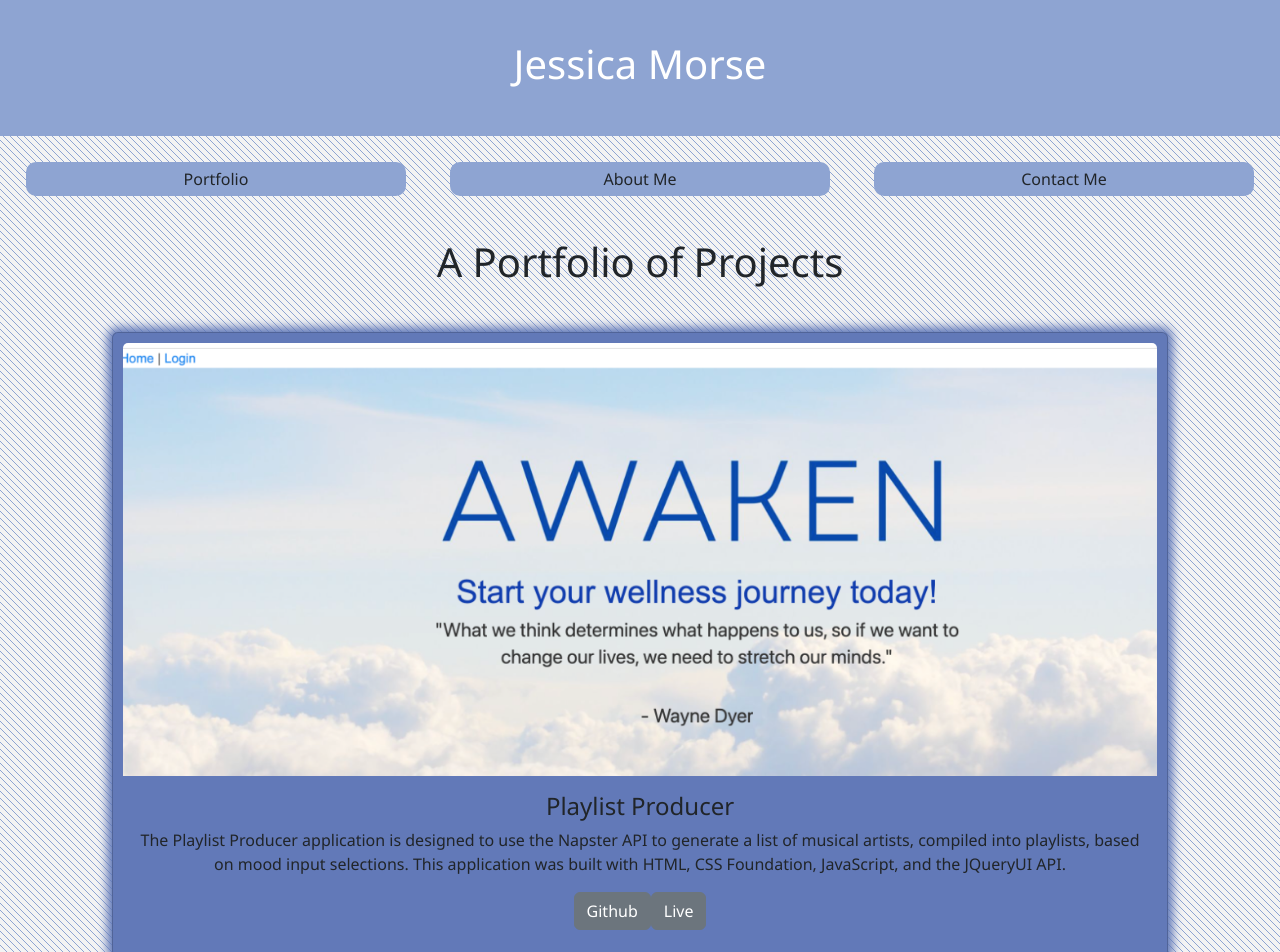
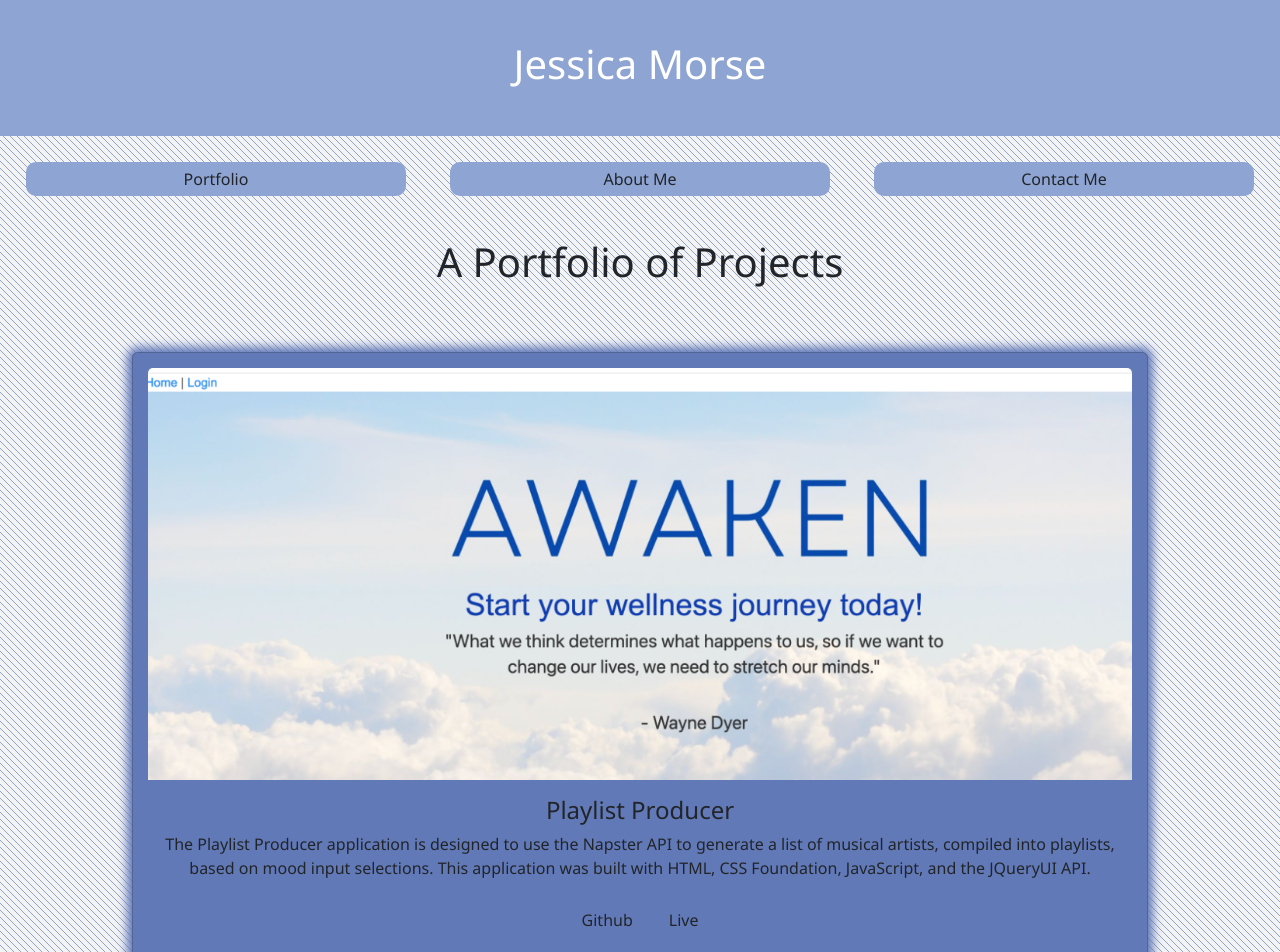
Before and after one commit to jessicamorse23/jm-react-portfolio, a React (Create React App) app: page / in a window 1280 px wide. Shown: the top 952 px of the page. Built offline with nearby package versions, Linux system fonts and the light colour scheme.

Commit message:
added styling

```diff
--- a/src/components/pages/projects/ProjectCont.js
+++ b/src/components/pages/projects/ProjectCont.js
@@ -8,8 +8,8 @@ const ProjectCont = ({ project }) => (
     <div className="card-body">
       <h4 className="card-title">{project.name}</h4>
       <p className="card-text">{project.description}</p>
-      <a href={project.repo} className="btn btn-secondary">Github</a>
-      <a href={project.liveLink} className="btn btn-secondary">Live</a>
+      <a href={project.repo} className="btn link-btn">Github</a>
+      <a href={project.liveLink} className="btn link-btn">Live</a>
     </div>
   </div>
 </Container>
--- a/src/components/styles/style.css
+++ b/src/components/styles/style.css
@@ -43,11 +43,11 @@ height: 100%;
 .about {
   min-height: 100%;
 }
-
+/*
 nav {
   background-color: #4c9f70;
   color: white;
-}
+} */
 
 li {
   list-style: none;
@@ -83,8 +83,8 @@ color: white;
 
 }
 .card {
-  padding: 10px;
-  margin: 30px;
+  padding: 15px;
+  margin: 50px;
   background-color: #6279b8 !important;
   box-shadow: 0px 0px 10px 5px #6279b8;
 
@@ -97,3 +97,10 @@ color: white;
   border-radius: 12px;
   box-shadow: 0px 0px 10px 5px #6279b8;
 }
+
+.link-btn {
+  padding: 5px;
+  margin: 5px;
+  background-color: #a9bcff;
+  color: white;
+}
```
